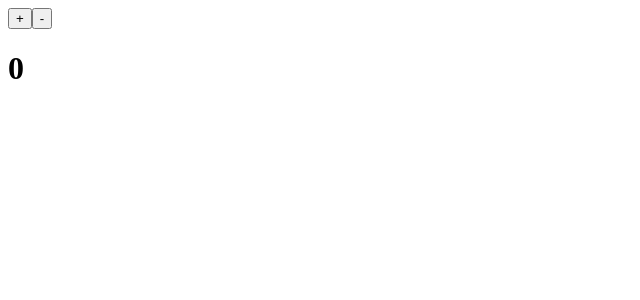
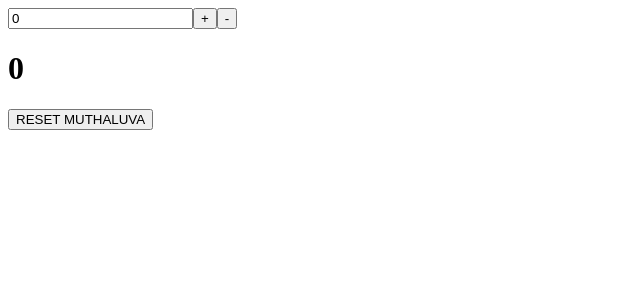
Before and after one commit to jamesjenkinsjr/react-counter, a React (Create React App) app: page / in a window 1280 px wide. Shown: the top 300 px of the page, without its empty margins (0-640 px from the left). Built offline with nearby package versions, Linux system fonts and the light colour scheme.

Commit message:
Allow for custom increment and decrement values

```diff
--- a/src/App.js
+++ b/src/App.js
@@ -4,23 +4,30 @@ class App extends Component {
   constructor(){
     super();
     this.state = {
-      count: 0
+      count: 0,
+      value: 0
     }
     this.increment = this.increment.bind(this); //Binding means, inside of increment function, the this keyword is the component
     this.decrement = this.decrement.bind(this);
+    this.valueChange = this.valueChange.bind(this);
   }
   increment(){
-    this.setState({count: this.state.count + 1});
+    this.setState({count: this.state.count + this.state.value});
   }
   decrement(){
-    this.setState({count: this.state.count - 1});
+    this.setState({count: this.state.count - this.state.value});
+  }
+  valueChange(e){
+    this.setState({value: +e.target.value});
   }
   render() {
     return (
      <div>
+       <input type="number" onChange={this.valueChange} value={this.state.value}/>
        <button onClick={this.increment}>+</button>
        <button onClick={this.decrement}>-</button>
        <h1>{this.state.count}</h1>
+       <button onClick={() => this.setState({count: 0})}>RESET MUTHALUVA</button>
      </div>
     );
   }
```
